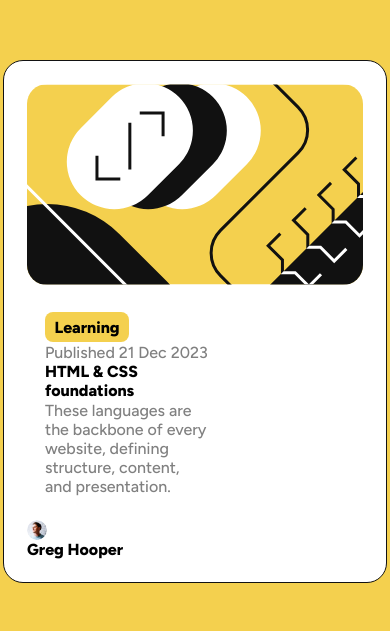
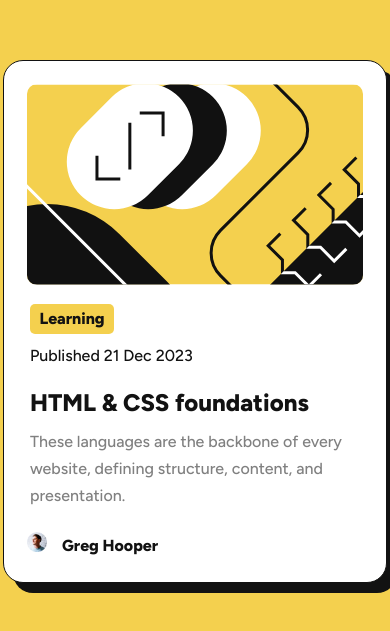
Before and after one commit to medaich/blog-preview-card-main, a plain HTML site: page index.html in a window 390 px wide. Shown: the part 101-732 px from the top of the page. Drawn offline with Linux system fonts and the light colour scheme.

Commit message:
almost done, need just resizing and edit responsivity.

```diff
--- a/index.html
+++ b/index.html
@@ -23,11 +23,14 @@
     </div>
     <section>
       <button>
-        <h1>Learning</h1>
+        <p><a href="#">Learning</a></p>
       </button>
-      <p>Published 21 Dec 2023</p>
-      <h1>HTML & CSS foundations</h1>
-      <p>These languages are the backbone of every website, defining structure, content, and presentation.</p>
+
+          <p>Published 21 Dec 2023</p>
+        <div class="content">
+          <h1>HTML & CSS foundations</h1>
+          <p>These languages are the backbone of every website, defining structure, content, and presentation.</p>
+        </div>
     </section>
     <div class="profile">
       <div class="img-box">
--- a/style.css
+++ b/style.css
@@ -20,7 +20,11 @@
     font-family: "Figtree", serif;
     font-size: var(--size-p);
     font-weight: 500;
-    border-radius: var(--bor-rad);
+    color: var(--Black);
+    line-height: 27px;
+}
+a {
+    text-decoration: none;
 }
 /* starting */
 body{
@@ -39,23 +43,38 @@ body{
     display: flex;
     flex-direction: column;
     justify-content: space-between;
+    border-radius: var(--bor-rad);
+    box-shadow: 10px 10px var(--Black);
 }
-.container * {
-    /* width: fit-content; */
+
+.container > .img-box img {
+    border-radius: 10px;
 }
 section {
     width: 200px;
-    height: 220px;
+    height: 244px;
     display: flex;
     flex-direction: column;
     justify-content: space-between;
     padding: 18px;
+    padding: 11px 3px;
 }
-section p {
+section .content p {
     color: var(--Grey);
 }
-h1 {
+h1 , a {
     font-weight: 800;
+}
+.content h1 {
+    font-size: 24px;
+}
+.content h1:hover {
+    color: var(--yellow);
+}
+.profile {
+    display: flex;
+    width: 200px;
+    gap: 15px;
 }
 .profile .img-box {
     height: 20px;
@@ -69,6 +88,14 @@ button {
     height: 30px;
     width: 84px;
     border: none;
-    border-radius: 8px;
+    border-radius: 5px;
     background-color: var(--yellow);
 }
+.content {
+    display: flex;
+    flex-direction: column;
+    justify-content: space-between;
+    height: 144px;
+    width: 313px;
+    padding: 12px 0;
+}
```
